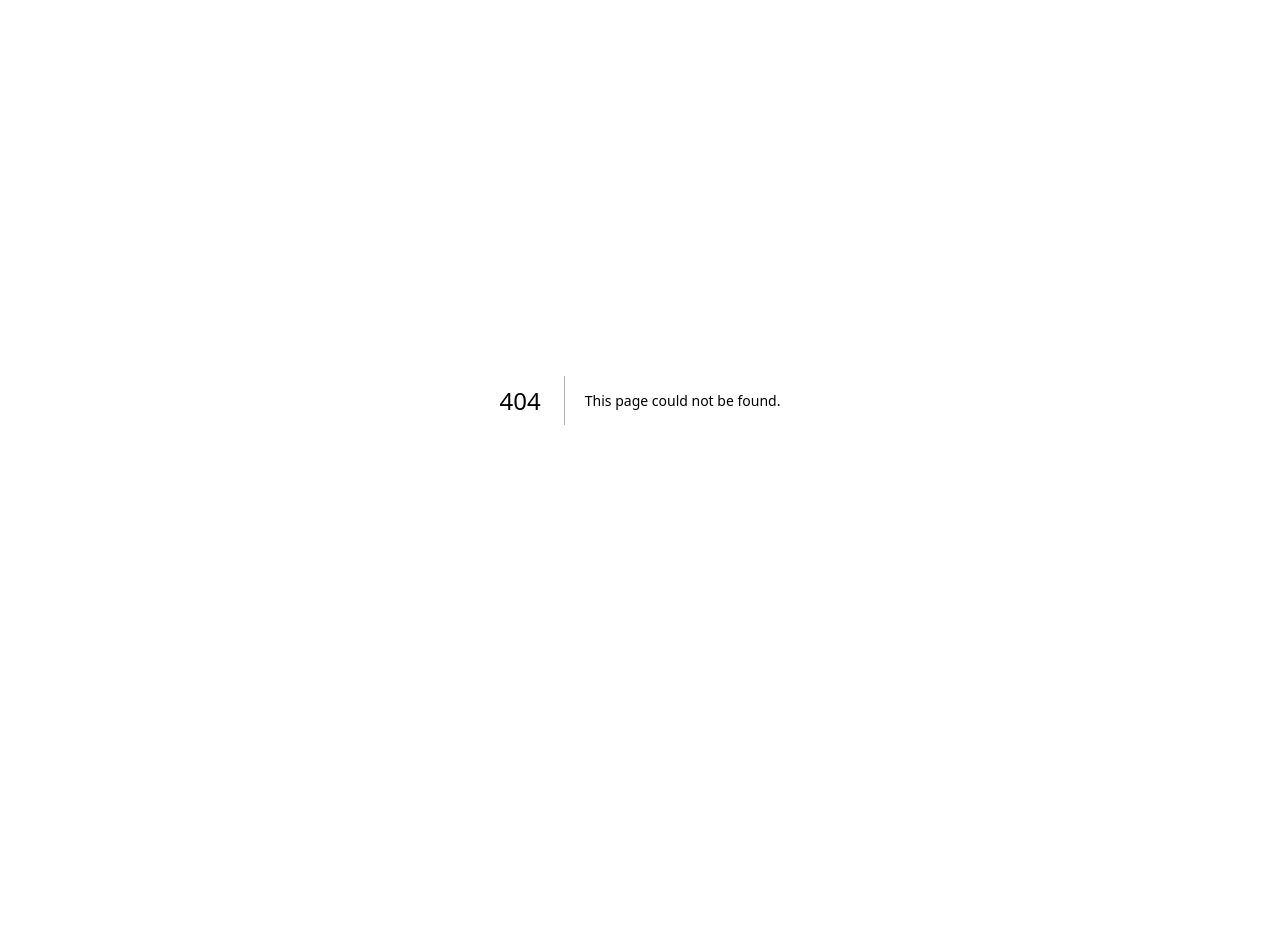
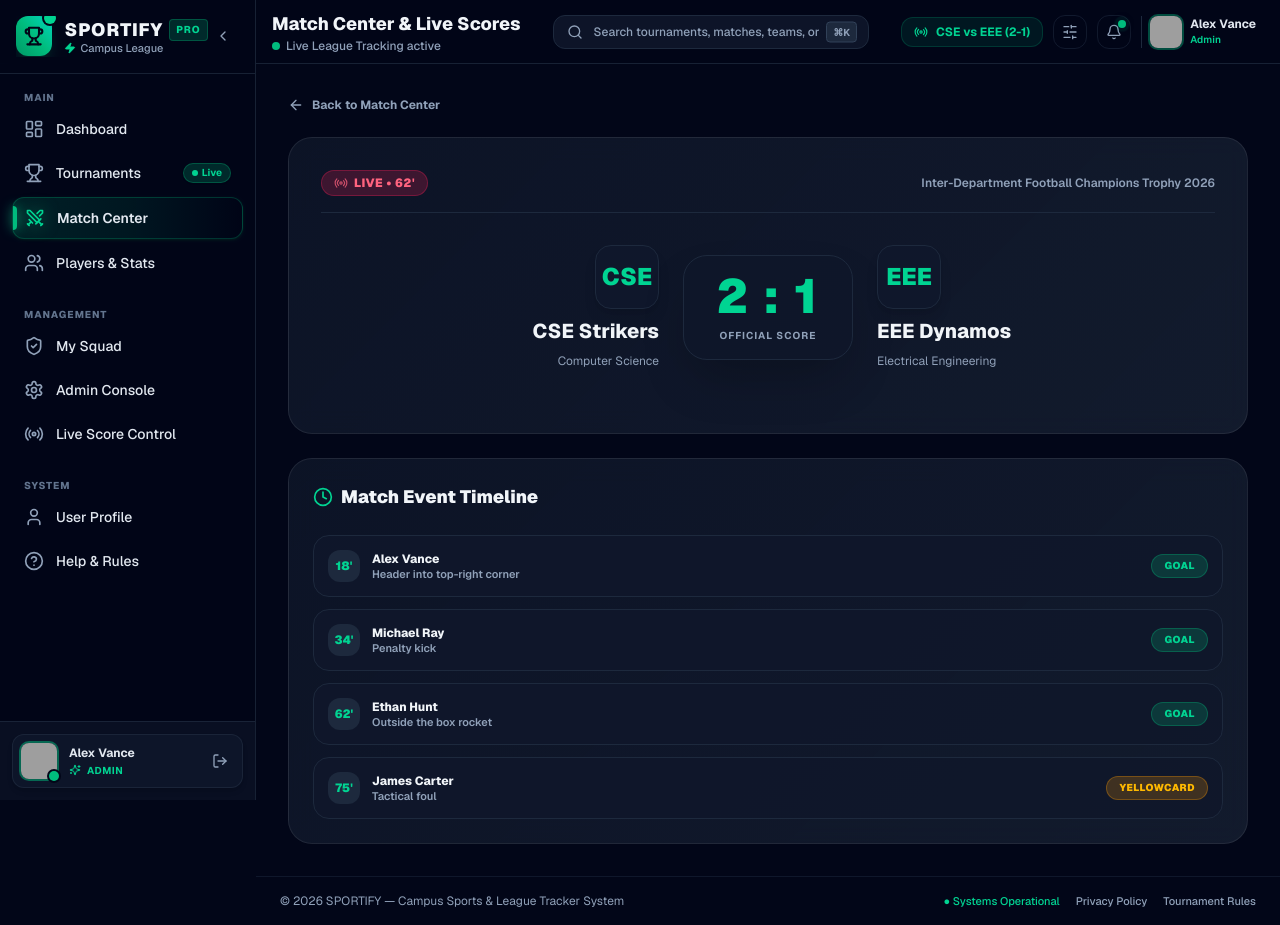
Before and after one commit to mydul62/tournament-manage, a Next.js app in the folder sportify-frontend/: page /matches/match-101 in a window 1280 px wide. Before the commit this address had no page. Before the commit the page ends 800 px from the top, so only its background shows below. Built offline with nearby package versions, Linux system fonts and the light colour scheme; grey boxes are pictures that could not be loaded.

Commit message:
feat: build match center listing and live score details page

```diff
--- /dev/null
+++ b/sportify-frontend/src/app/matches/[id]/page.tsx
@@ -0,0 +1,105 @@
+"use client";
+
+import { use } from "react";
+import Link from "next/link";
+import { Radio, MapPin, Trophy, Shield, ArrowLeft, Clock } from "lucide-react";
+import { DashboardShell } from "@/components/common/dashboard-shell";
+import { MOCK_MATCHES } from "@/services/match-service";
+
+export default function MatchDetailsPage({
+  params,
+}: {
+  params: Promise<{ id: string }>;
+}) {
+  const resolvedParams = use(params);
+  const match = MOCK_MATCHES.find((m) => m.id === resolvedParams.id) || MOCK_MATCHES[0];
+
+  return (
+    <DashboardShell>
+      <div className="space-y-6">
+        {/* Back Link */}
+        <Link
+          href="/matches"
+          className="inline-flex items-center gap-2 text-xs font-bold text-slate-400 hover:text-emerald-400 transition-colors"
+        >
+          <ArrowLeft className="w-4 h-4" /> Back to Match Center
+        </Link>
+
+        {/* Live Score Hero Card */}
+        <div className="glass-card p-8 rounded-3xl relative overflow-hidden border border-emerald-500/30">
+          <div className="flex items-center justify-between pb-4 border-b border-slate-800">
+            <span className="px-3 py-1 rounded-full bg-rose-500/20 text-rose-400 text-xs font-black uppercase tracking-wider border border-rose-500/30 flex items-center gap-1.5">
+              <Radio className="w-3.5 h-3.5 animate-pulse" />
+              {match.status === "Live" ? "LIVE • 62'" : match.status}
+            </span>
+            <span className="text-xs font-semibold text-slate-400">{match.tournamentName}</span>
+          </div>
+
+          <div className="py-8 flex items-center justify-between gap-6">
+            <div className="flex-1 text-center sm:text-right space-y-2">
+              <div className="w-16 h-16 rounded-2xl bg-slate-900 border border-slate-800 flex items-center justify-center text-emerald-400 font-black text-2xl mx-auto sm:ml-auto sm:mr-0 shadow-lg">
+                {match.homeTeam.shortName}
+              </div>
+              <h2 className="text-xl font-extrabold text-slate-100">{match.homeTeam.name}</h2>
+              <p className="text-xs text-slate-400">{match.homeTeam.department}</p>
+            </div>
+
+            <div className="px-8 py-4 rounded-3xl bg-slate-900/90 border border-slate-800 text-center shadow-2xl">
+              <span className="text-4xl sm:text-5xl font-black text-emerald-400 tracking-wider">
+                {match.homeScore} : {match.awayScore}
+              </span>
+              <span className="text-[10px] uppercase font-bold text-slate-400 tracking-widest mt-2 block">
+                Official Score
+              </span>
+            </div>
+
+            <div className="flex-1 text-center sm:text-left space-y-2">
+              <div className="w-16 h-16 rounded-2xl bg-slate-900 border border-slate-800 flex items-center justify-center text-emerald-400 font-black text-2xl mx-auto sm:mr-auto sm:ml-0 shadow-lg">
+                {match.awayTeam.shortName}
+              </div>
+              <h2 className="text-xl font-extrabold text-slate-100">{match.awayTeam.name}</h2>
+              <p className="text-xs text-slate-400">{match.awayTeam.department}</p>
+            </div>
+          </div>
+        </div>
+
+        {/* Event Timeline */}
+        <div className="glass-card p-6 rounded-3xl space-y-4">
+          <h3 className="text-lg font-black text-slate-100 flex items-center gap-2">
+            <Clock className="w-5 h-5 text-emerald-400" />
+            Match Event Timeline
+          </h3>
+
+          <div className="space-y-3 pt-2">
+            {match.events.map((ev) => (
+              <div
+                key={ev.id}
+                className="p-3.5 rounded-2xl bg-slate-900/80 border border-slate-800 flex items-center justify-between gap-4 text-xs font-semibold"
+              >
+                <div className="flex items-center gap-3">
+                  <span className="w-8 h-8 rounded-xl bg-slate-800 flex items-center justify-center text-emerald-400 font-black">
+                    {ev.minute}'
+                  </span>
+                  <div>
+                    <p className="text-slate-100 font-extrabold">{ev.playerName}</p>
+                    <p className="text-slate-400 text-[11px]">{ev.details || ev.type}</p>
+                  </div>
+                </div>
+
+                <span
+                  className={`px-3 py-1 rounded-xl text-[10px] font-black uppercase tracking-wider ${
+                    ev.type === "Goal"
+                      ? "bg-emerald-500/20 text-emerald-400 border border-emerald-500/30"
+                      : "bg-amber-500/20 text-amber-400 border border-amber-500/30"
+                  }`}
+                >
+                  {ev.type}
+                </span>
+              </div>
+            ))}
+          </div>
+        </div>
+      </div>
+    </DashboardShell>
+  );
+}
--- /dev/null
+++ b/sportify-frontend/src/app/matches/page.tsx
@@ -0,0 +1,114 @@
+"use client";
+
+import { useState } from "react";
+import Link from "next/link";
+import { Swords, Radio, Calendar, MapPin, ArrowRight } from "lucide-react";
+import { DashboardShell } from "@/components/common/dashboard-shell";
+import { MOCK_MATCHES } from "@/services/match-service";
+
+export default function MatchesPage() {
+  const [filter, setFilter] = useState<"All" | "Live" | "Finished">("All");
+
+  const matches = MOCK_MATCHES.filter((m) => {
+    if (filter === "Live") return m.status === "Live";
+    if (filter === "Finished") return m.status === "Finished";
+    return true;
+  });
+
+  return (
+    <DashboardShell>
+      {/* Header */}
+      <div className="flex flex-col sm:flex-row sm:items-center justify-between gap-4">
+        <div>
+          <h1 className="text-2xl sm:text-3xl font-black text-slate-100 flex items-center gap-3">
+            <Swords className="w-8 h-8 text-emerald-400" />
+            Match Center
+          </h1>
+          <p className="text-xs sm:text-sm font-medium text-slate-400 mt-1">
+            Real-time live scores, upcoming campus league fixtures, and detailed event timelines
+          </p>
+        </div>
+
+        {/* Filter Pills */}
+        <div className="flex items-center gap-2 bg-slate-900/80 p-1.5 rounded-2xl border border-slate-800">
+          {(["All", "Live", "Finished"] as const).map((tab) => (
+            <button
+              key={tab}
+              onClick={() => setFilter(tab)}
+              className={`px-4 py-1.5 rounded-xl text-xs font-bold transition-all ${
+                filter === tab
+                  ? "bg-emerald-600 text-white shadow-md"
+                  : "text-slate-400 hover:text-slate-200"
+              }`}
+            >
+              {tab === "Live" && <Radio className="w-3 h-3 inline mr-1 animate-pulse" />}
+              {tab}
+            </button>
+          ))}
+        </div>
+      </div>
+
+      {/* Match Cards List */}
+      <div className="space-y-4">
+        {matches.map((match) => {
+          const isLive = match.status === "Live";
+          return (
+            <div
+              key={match.id}
+              className={`glass-card p-6 rounded-3xl relative overflow-hidden transition-all ${
+                isLive ? "border-emerald-500/40 shadow-xl" : "border-slate-800"
+              }`}
+            >
+              <div className="flex flex-col sm:flex-row sm:items-center justify-between gap-4 pb-4 border-b border-slate-800">
+                <div className="flex items-center gap-2 text-xs text-slate-400 font-semibold">
+                  <span
+                    className={`px-2.5 py-0.5 rounded-full font-black uppercase text-[10px] tracking-wider border ${
+                      isLive
+                        ? "bg-rose-500/20 text-rose-400 border-rose-500/30"
+                        : "bg-slate-800 text-slate-300 border-slate-700"
+                    }`}
+                  >
+                    {isLive ? "LIVE • 62'" : match.status}
+                  </span>
+                  <span>{match.tournamentName}</span>
+                </div>
+
+                <div className="flex items-center gap-1.5 text-xs text-slate-400">
+                  <MapPin className="w-3.5 h-3.5 text-emerald-400" />
+                  <span>{match.venue}</span>
+                </div>
+              </div>
+
+              {/* Scoreboard Row */}
+              <div className="py-6 flex items-center justify-between gap-4">
+                <div className="flex-1 text-right">
+                  <h3 className="font-extrabold text-lg text-slate-100">{match.homeTeam.name}</h3>
+                  <p className="text-xs text-slate-400">{match.homeTeam.department}</p>
+                </div>
+
+                <div className="px-6 py-2.5 rounded-2xl bg-slate-900 border border-slate-800 text-center font-black text-2xl text-emerald-400">
+                  {match.homeScore} : {match.awayScore}
+                </div>
+
+                <div className="flex-1 text-left">
+                  <h3 className="font-extrabold text-lg text-slate-100">{match.awayTeam.name}</h3>
+                  <p className="text-xs text-slate-400">{match.awayTeam.department}</p>
+                </div>
+              </div>
+
+              <div className="pt-3 border-t border-slate-800 flex items-center justify-between text-xs">
+                <span className="text-slate-400">Referee: {match.referee || "Official Staff"}</span>
+                <Link
+                  href={`/matches/${match.id}`}
+                  className="font-bold text-emerald-400 hover:underline flex items-center gap-1"
+                >
+                  Full Match Center <ArrowRight className="w-3.5 h-3.5" />
+                </Link>
+              </div>
+            </div>
+          );
+        })}
+      </div>
+    </DashboardShell>
+  );
+}
```
